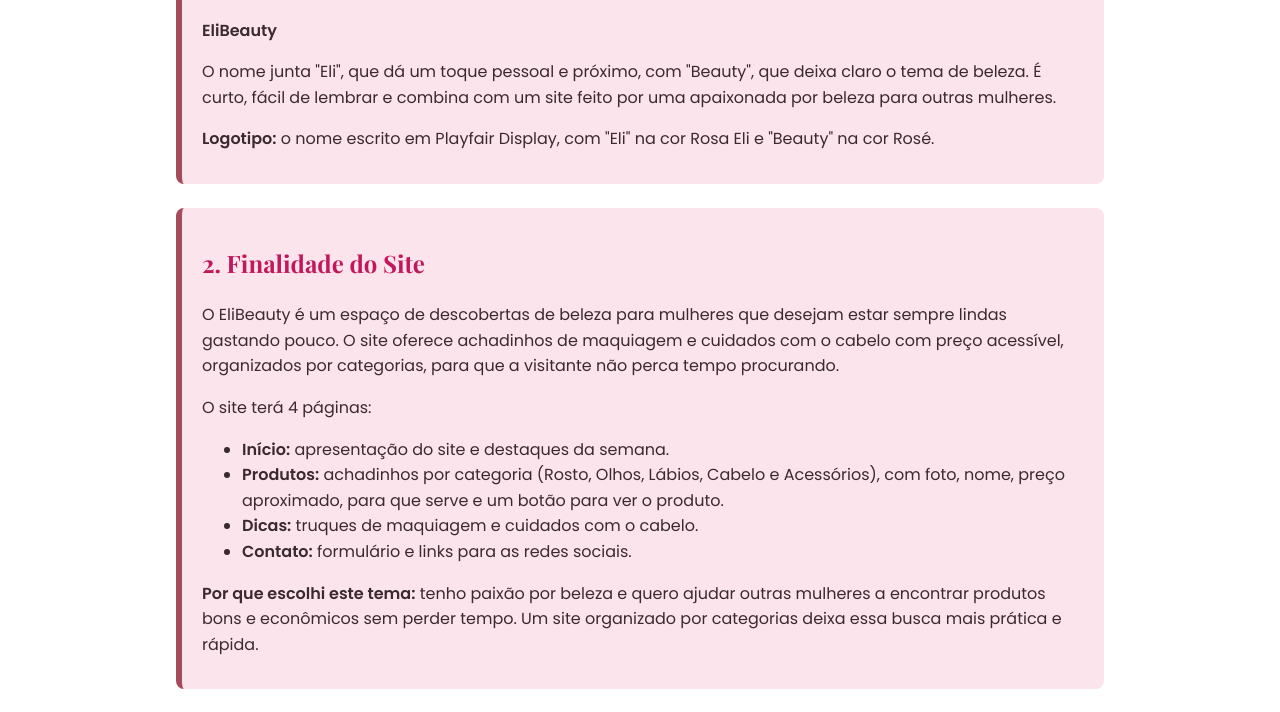
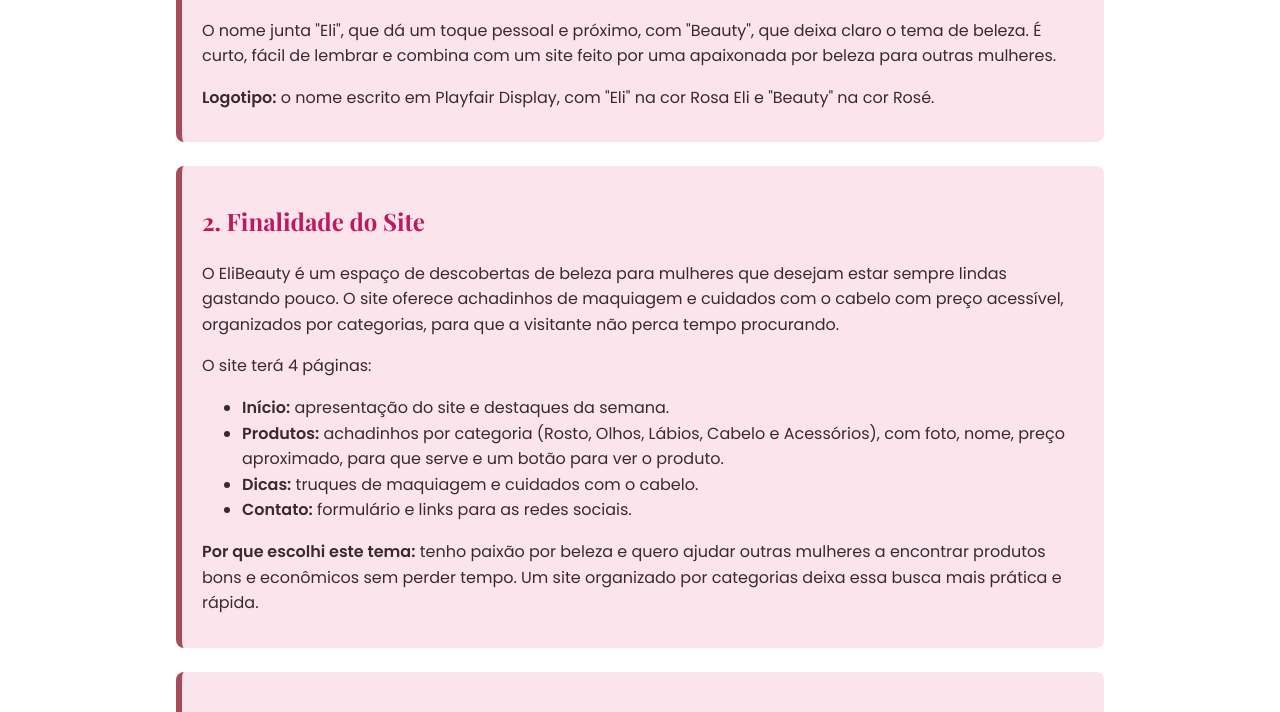
Before and after one commit to eukaryfranco2-netizen/wdd131, a plain HTML site: page projeto/planejamentodosite.html in a window 1280 px wide. Shown: the part 388-1100 px from the top of the page. Drawn offline with nearby package versions, Linux system fonts and the light colour scheme.

Commit message:
novas modificaçoes

```diff
--- a/projeto/planejamentodosite.html
+++ b/projeto/planejamentodosite.html
@@ -30,7 +30,6 @@
         <section id="nome">
         <h2>1. Nome do Site</h2>
         <p class="logo-site" aria-label="Logotipo EliBeauty">Eli<span>Beauty</span></p>
-        <p><strong>EliBeauty</strong>
         <p>O nome junta "Eli", que dá um toque pessoal e próximo, com "Beauty", que deixa claro o tema de beleza. É curto, fácil de lembrar e combina com um site feito por uma apaixonada por beleza para outras mulheres.</p>
         <p><strong>Logotipo:</strong> o nome escrito em Playfair Display, com "Eli" na cor Rosa Eli e "Beauty" na cor Rosé.</p>
         </section>
```
